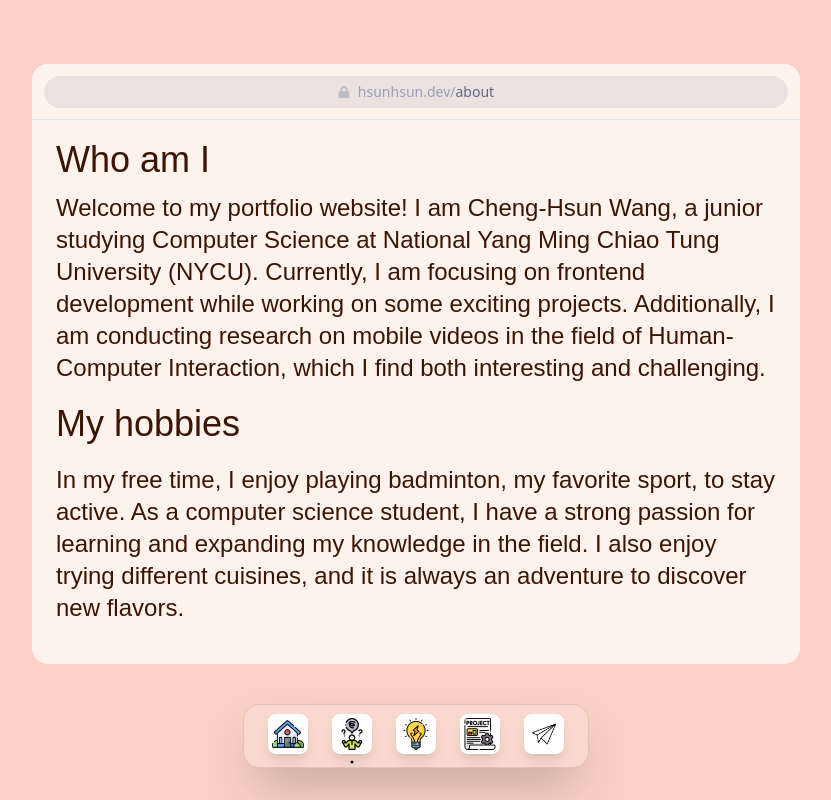
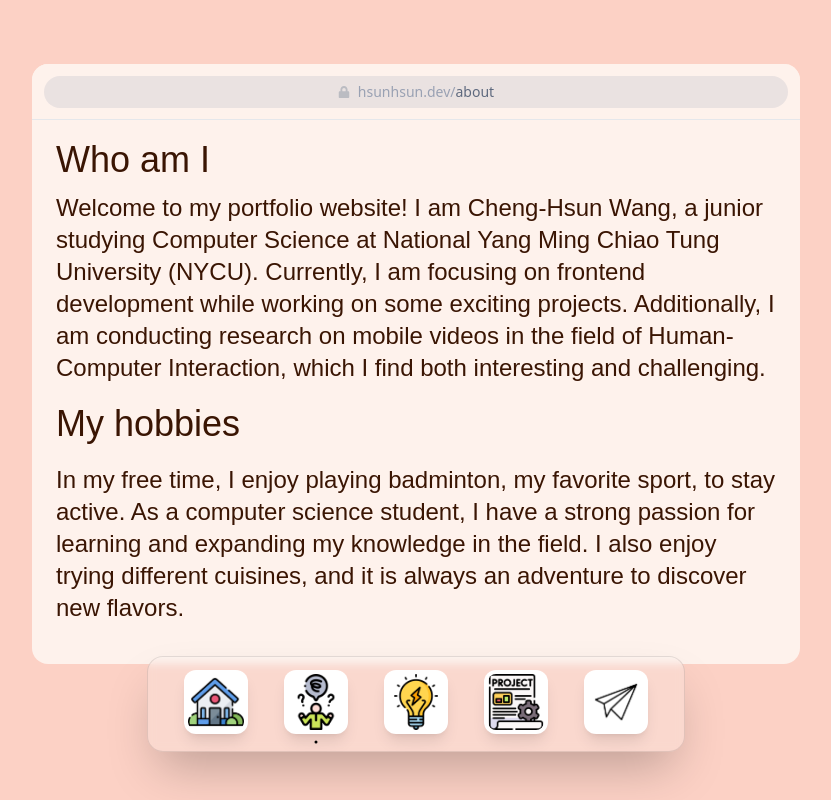
Before and after one commit to BaBa0525/portfolio, a Next.js app: page /about in a window 1280 px wide. Shown: the whole page, without its empty margins (224-1055 px from the left). Built offline with nearby package versions, Linux system fonts and the light colour scheme; a web font is replaced by a local one.

Commit message:
🚸 Add xl rwd

```diff
--- a/src/components/shared/Menubar.tsx
+++ b/src/components/shared/Menubar.tsx
@@ -31,7 +31,7 @@ export const Menubar: FC = () => {
   return (
     <>
       <motion.nav
-        className="fixed bottom-8 z-10 flex h-16 items-center justify-between gap-6 rounded-2xl border border-black/10 bg-nav/20 px-6 pb-1 shadow-2xl backdrop-blur-sm backdrop-brightness-100"
+        className="fixed bottom-8 z-10 flex h-16 items-center justify-between gap-6 rounded-2xl border border-black/10 bg-nav/20 px-6 pb-1 shadow-2xl backdrop-blur-sm backdrop-brightness-100 xl:bottom-12 xl:h-24 xl:gap-9 xl:px-9"
         initial={{ y: "150%" }}
         animate={{ y: 0 }}
         exit={{ y: "150%" }}
--- a/src/components/shared/MenubarItem.tsx
+++ b/src/components/shared/MenubarItem.tsx
@@ -20,7 +20,7 @@ export const MenubarItem: FC<MenubarItemProps> = ({
 }) => {
   const router = useRouter();
   return (
-    <div className="relative h-10 w-10">
+    <div className="relative h-10 w-10 xl:h-16 xl:w-16">
       {router.pathname === href && (
         <motion.div
           className="absolute bottom-0 flex w-full translate-y-4 justify-center"
@@ -42,7 +42,7 @@ export const MenubarItem: FC<MenubarItemProps> = ({
       >
         <Link href={href} style={isRendering ? { pointerEvents: "none" } : {}}>
           <Image
-            className="h-10 w-10 select-none rounded-lg bg-white object-cover p-1 shadow-lg"
+            className="h-full w-full select-none rounded-lg bg-white object-cover p-1 shadow-lg xl:rounded-xl"
             src={src}
             alt={alt}
             draggable={false}
```
